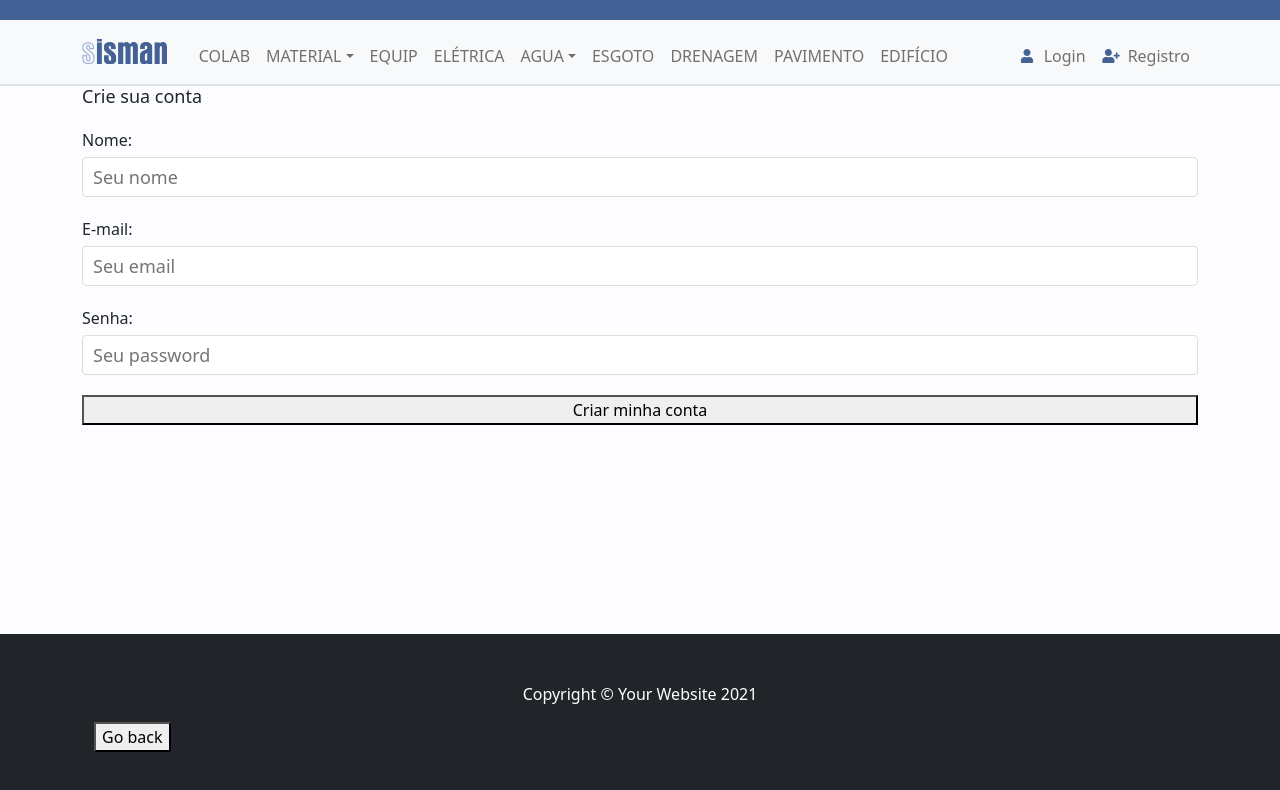
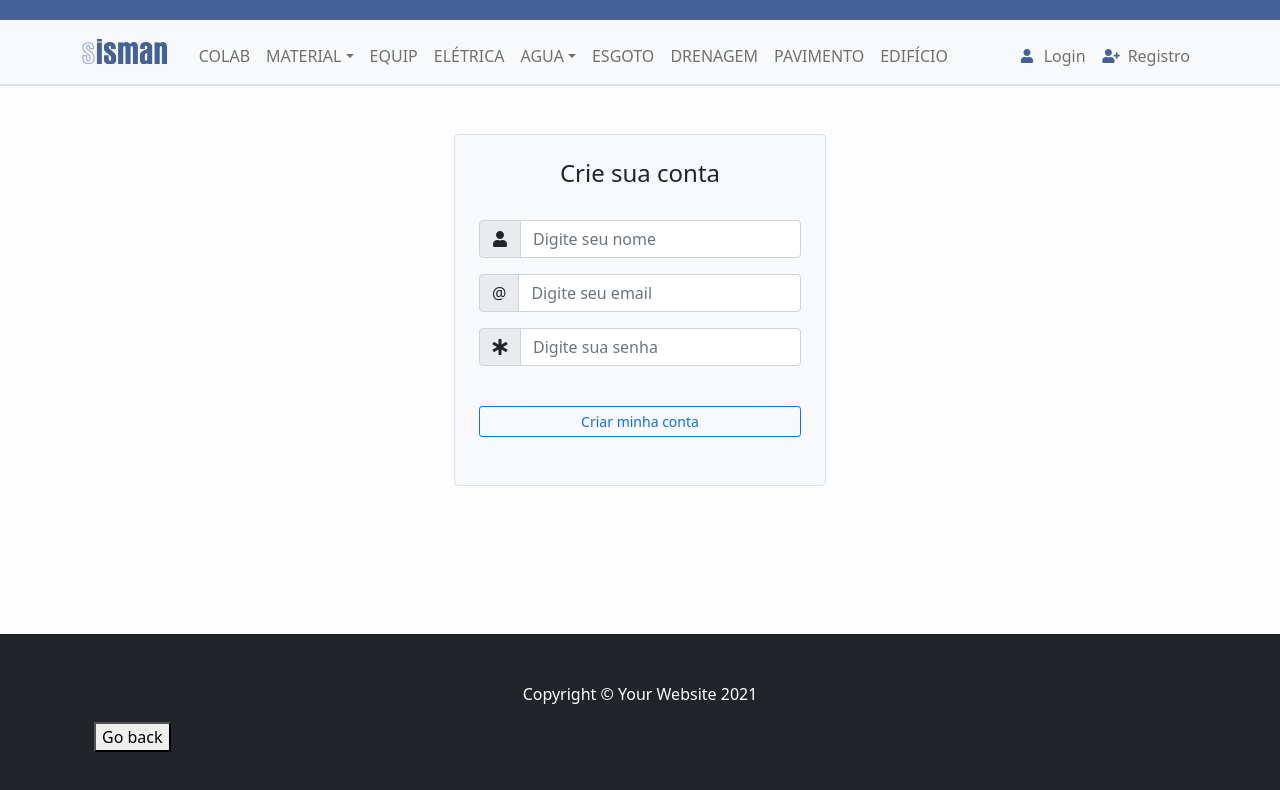
Before and after one commit to mykael90/app_diman, a React (Create React App) app: page /register in a window 1280 px wide. Shown: the top 790 px of the page. Built offline with nearby package versions, Linux system fonts and the light colour scheme.

Commit message:
ajustes Login Register

```diff
--- a/src/pages/Login/index.js
+++ b/src/pages/Login/index.js
@@ -4,7 +4,10 @@ import { isEmail } from 'validator';
 import { useDispatch, useSelector } from 'react-redux';
 import { useLocation, useNavigate } from 'react-router-dom';
 
-import { Title, Form } from './styled';
+import { FaUser, FaSignInAlt, FaStarOfLife } from 'react-icons/fa';
+
+import { Form, Container, InputGroup, Row, Col, Button } from 'react-bootstrap';
+
 import * as actions from '../../store/modules/auth/actions';
 import Loading from '../../components/Loading';
 
@@ -41,33 +44,54 @@ export default function Login() {
   };
 
   return (
-    <>
+    <Container className="d-flex justify-content-center py-5">
       <Loading isLoading={isLoading} />
-      <Title>Login</Title>
-      <Form>
-        <label htmlFor="email">
-          E-mail:
-          <input
+      <Col
+        xs={10}
+        sm={6}
+        md={4}
+        className="border rounded-2 px-4 py-4 bg-light"
+      >
+        <Row>
+          <p className="h4 text-center pb-4">Login</p>
+        </Row>
+        <Form onSubmit={handleSubmit}>
+          <InputGroup className="mb-3">
+            <InputGroup.Text id="basic-addon1">
+              <FaUser />
+            </InputGroup.Text>
+            <Form.Control
               type="email"
               value={email}
               onChange={(e) => setEmail(e.target.value)}
-            placeholder="Seu e-mail"
+              placeholder="Digite seu e-mail"
+              aria-label="Email"
+              aria-describedby="basic-addon1"
             />
-        </label>
-        <label htmlFor="password">
-          Senha:
-          <input
+          </InputGroup>
+          <InputGroup className="mb-3">
+            <InputGroup.Text id="basic-addon3">
+              <FaStarOfLife />
+            </InputGroup.Text>
+            <Form.Control
               type="password"
               value={password}
               onChange={(e) => setPassword(e.target.value)}
-            placeholder="Sua senha"
+              placeholder="Digite sua senha"
+              aria-label="password"
+              aria-describedby="basic-addon1"
             />
-        </label>
-
-        <button type="submit" onClick={handleSubmit}>
-          Entrar
-        </button>
+            <Button
+              id="button-addon1"
+              variant="outline-primary"
+              size="sm"
+              type="submit"
+            >
+              <FaSignInAlt />
+            </Button>
+          </InputGroup>
         </Form>
-    </>
+      </Col>
+    </Container>
   );
 }
--- /dev/null
+++ b/src/pages/Register/FormComp.js
@@ -0,0 +1,65 @@
+import React from 'react';
+
+import { FaUser, FaStarOfLife } from 'react-icons/fa';
+
+import { Form, InputGroup, Row, Button } from 'react-bootstrap';
+
+export default function form({
+  handleSubmit,
+  id,
+  name,
+  setName,
+  email,
+  setEmail,
+  password,
+  setPassword,
+}) {
+  return (
+    <Form onSubmit={handleSubmit}>
+      <Row>
+        <InputGroup className="mb-3">
+          <InputGroup.Text id="basic-addon1">
+            <FaUser />
+          </InputGroup.Text>
+          <Form.Control
+            type="text"
+            value={name}
+            onChange={(e) => setName(e.target.value)}
+            placeholder="Digite seu nome"
+            aria-label="Email"
+            aria-describedby="basic-addon1"
+          />
+        </InputGroup>
+        <InputGroup className="mb-3">
+          <InputGroup.Text id="basic-addon1">@</InputGroup.Text>
+          <Form.Control
+            type="email"
+            value={email}
+            onChange={(e) => setEmail(e.target.value)}
+            placeholder="Digite seu email"
+            aria-label="Email"
+            aria-describedby="basic-addon1"
+          />
+        </InputGroup>
+        <InputGroup className="mb-3">
+          <InputGroup.Text id="basic-addon3">
+            <FaStarOfLife />
+          </InputGroup.Text>
+          <Form.Control
+            type="password"
+            value={password}
+            onChange={(e) => setPassword(e.target.value)}
+            placeholder="Digite sua senha"
+            aria-label="password"
+            aria-describedby="basic-addon1"
+          />
+        </InputGroup>
+      </Row>
+      <Row className="mx-0 my-4">
+        <Button variant="outline-primary" size="sm" type="submit">
+          {id ? 'Salvar' : 'Criar minha conta'}
+        </Button>
+      </Row>
+    </Form>
+  );
+}
--- a/src/pages/Register/index.js
+++ b/src/pages/Register/index.js
@@ -4,11 +4,12 @@ import { useNavigate } from 'react-router-dom';
 import { toast } from 'react-toastify';
 import { isEmail } from 'validator';
 import { useSelector, useDispatch } from 'react-redux';
-import { Container } from 'react-bootstrap';
+import { Container, Form, Row, Col } from 'react-bootstrap';
+
+import FormComp from './FormComp';
 
 import Loading from '../../components/Loading';
 import * as actions from '../../store/modules/auth/actions';
-import { Title, Form } from './styled';
 
 export default function Register() {
   const dispatch = useDispatch();
@@ -17,14 +18,14 @@ export default function Register() {
   const emailStored = useSelector((state) => state.auth.user.email);
   const isLoading = useSelector((state) => state.auth.isLoading);
 
-  const [name, setname] = useState('');
+  const [name, setName] = useState('');
   const [email, setEmail] = useState('');
   const [password, setPassword] = useState('');
   const navigate = useNavigate();
 
   React.useEffect(() => {
     if (!id) return;
-    setname(nameStored);
+    setName(nameStored);
     setEmail(emailStored);
   }, [emailStored, id, nameStored]);
 
@@ -53,40 +54,30 @@ export default function Register() {
     dispatch(actions.registerRequest({ name, email, password, id, navigate }));
   }
   return (
-    <Container>
+    <Container className="d-flex justify-content-center py-5">
       <Loading isLoading={isLoading} />
-      <Title>{id ? 'Editar dados' : 'Crie sua conta'}</Title>
-      <Form onSubmit={handleSubmit}>
-        <label htmlFor="name">
-          Nome:
-          <input
-            type="text"
-            value={name}
-            onChange={(e) => setname(e.target.value)}
-            placeholder="Seu nome"
-          />
-        </label>
-        <label htmlFor="email">
-          E-mail:
-          <input
-            type="email"
-            value={email}
-            onChange={(e) => setEmail(e.target.value)}
-            placeholder="Seu email"
-          />
-        </label>
-        <label htmlFor="password">
-          Senha:
-          <input
-            type="password"
-            value={password}
-            onChange={(e) => setPassword(e.target.value)}
-            placeholder="Seu password"
-          />
-        </label>
-
-        <button type="submit">{id ? 'Salvar' : 'Criar minha conta'}</button>
-      </Form>
+      <Col
+        xs={10}
+        sm={6}
+        md={4}
+        className="border rounded-2 px-4 py-4 bg-light"
+      >
+        <Row>
+          <p className="h4 text-center pb-4">
+            {id ? 'Editar dados' : 'Crie sua conta'}
+          </p>
+        </Row>
+        <FormComp
+          handleSubmit={handleSubmit}
+          id={id}
+          name={name}
+          setName={setName}
+          password={password}
+          setPassword={setPassword}
+          email={email}
+          setEmail={setEmail}
+        />
+      </Col>
     </Container>
   );
 }
```
Lines whose indentation alone changed are shown as unchanged.
